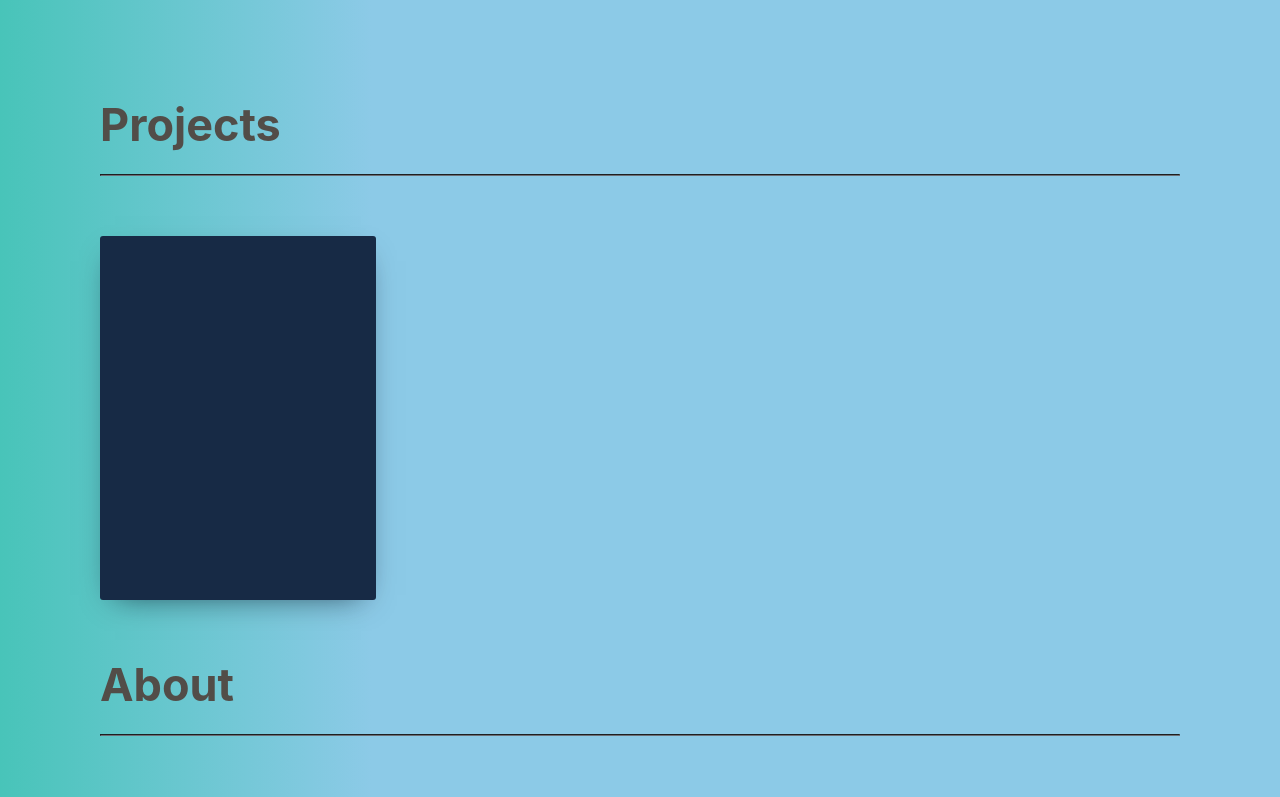
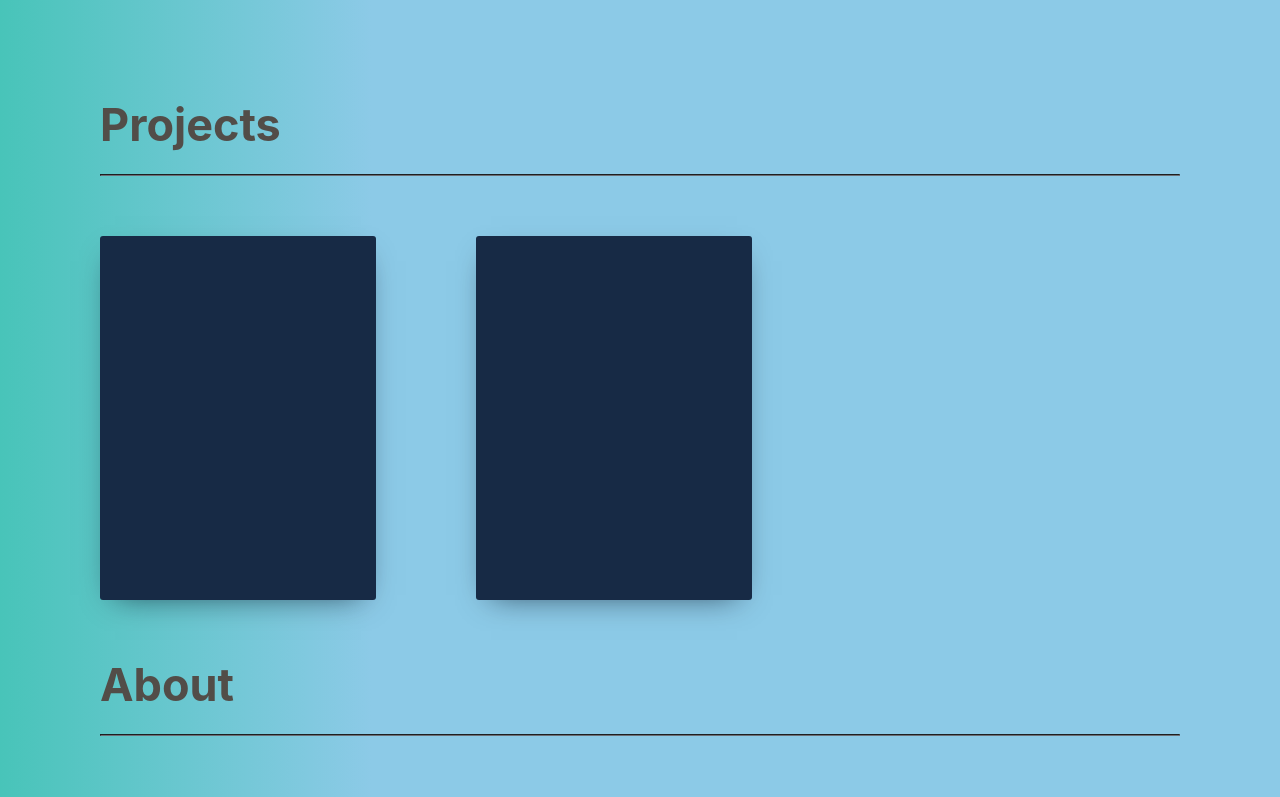
Before and after one commit to Gaganpandher52/personal-website, a React (Create React App) app in the folder client/: page / in a window 1280 px wide. Shown: the part 563-1360 px from the top of the page. Built offline with nearby package versions, Linux system fonts and the light colour scheme.

Commit message:
mapping projects working

```diff
--- a/client/src/components/projects/Projects.js
+++ b/client/src/components/projects/Projects.js
@@ -5,7 +5,7 @@ class Projects extends Component {
   constructor(props) {
     super(props);
     this.state = {
-      data: ['Project 1', 'Project 2','Project 3', 'Project 4']
+      data: ['Project 1', 'Project 2']
 
     };
   }
@@ -15,13 +15,16 @@ class Projects extends Component {
       <div className='main-projects' id='projects'>
         <div className='main-content-container'>
           <h4>Projects<hr className='hr_line'></hr></h4>
-          <div className='projects-column'>
-            {this.state.data.map(data=>{
 
-
-            })}
+          <div className='projects-column-wrap'>
+            {this.state.data.map((data,i)=>{
+             return (
+                 <div className='projects-column'></div>
+                 )
+                })}
 
           </div>
+
 
 
         </div>
--- a/client/src/components/projects/projects.css
+++ b/client/src/components/projects/projects.css
@@ -11,13 +11,21 @@
   color: rgb(82, 77, 72);
 
 }
+.main-content-container{
+
+}
+.projects-column-wrap{
+  display: flex;
+  flex-direction: row;
+
+}
 .projects-column{
   box-shadow: rgba(2, 12, 27, 0.7) 0px 10px 30px -15px;
     display: flex;
     -webkit-box-pack: justify;
     justify-content: space-between;
     -webkit-box-align: center;
-    flex-direction: column;
+    flex-direction: row;
     align-items: flex-start;
     position: relative;
     height: 300px;
@@ -26,5 +34,6 @@
     background-color: rgb(23, 42, 69);
     padding: 2rem 1.75rem;
     border-radius: 3px;
+
     /* transition: all 0.25s cubic-bezier(0.645, 0.045, 0.355, 1) 0s; */
 }
```
